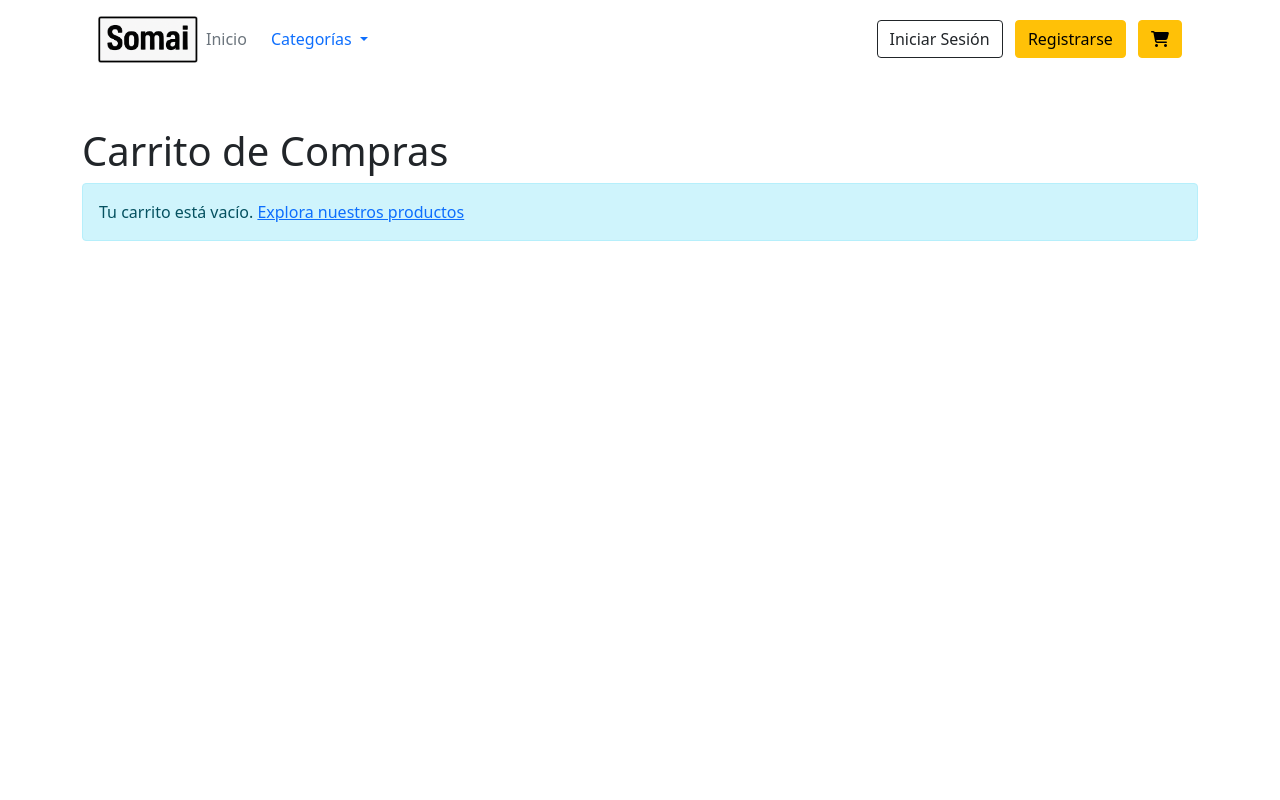
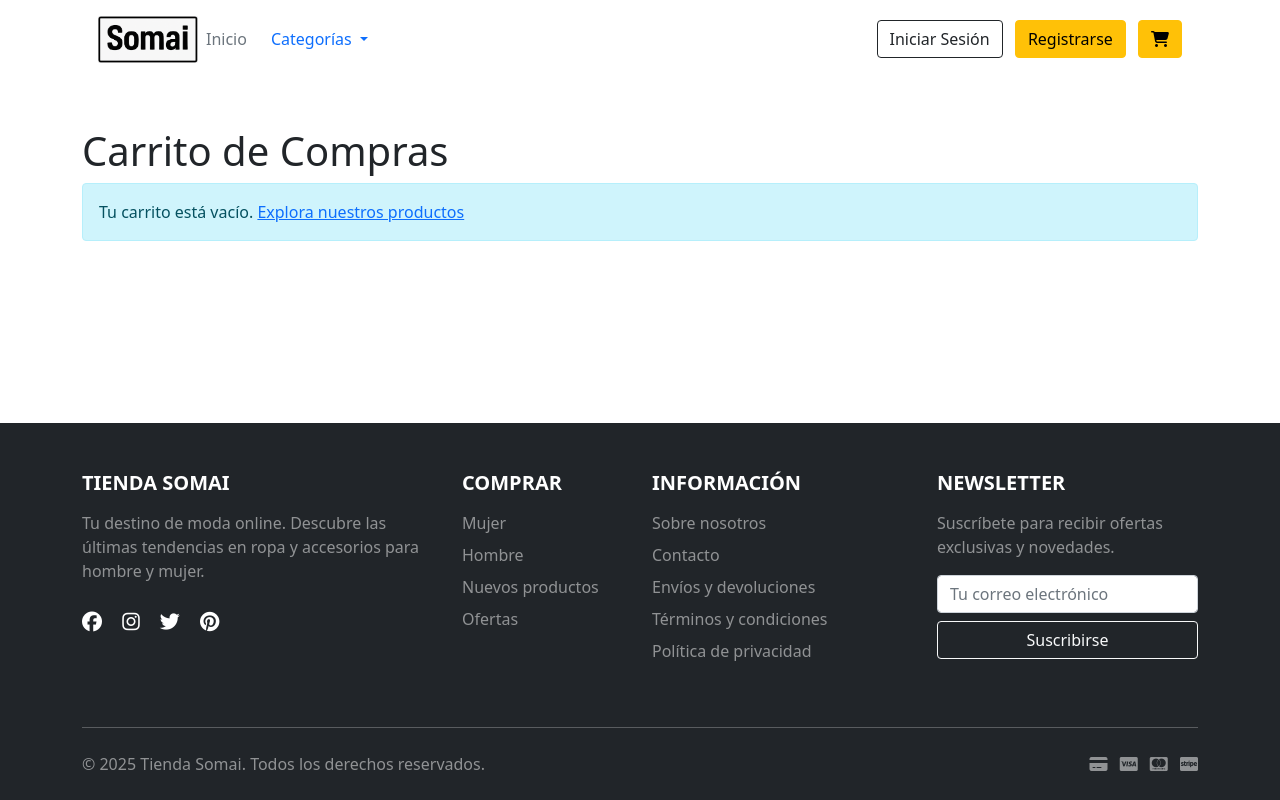
Before and after one commit to Sergitxin22/Proyecto-ingenieria-web, a Django app: template ProyectoTienda/tiendaApp/templates/carrito/carrito.html in a window 1280 px wide. Run offline with Django 3.2, Linux system fonts and the light colour scheme; the template is opened without the code that fills it, so the values that code supplies are empty.

Commit message:
Crear footer

```diff
--- a/ProyectoTienda/tiendaApp/templates/base.html
+++ b/ProyectoTienda/tiendaApp/templates/base.html
@@ -9,7 +9,26 @@
     <link href="https://cdn.jsdelivr.net/npm/bootstrap@5.0.2/dist/css/bootstrap.min.css" rel="stylesheet"
         integrity="sha384-EVSTQN3/azprG1Anm3QDgpJLIm9Nao0Yz1ztcQTwFspd3yD65VohhpuuCOmLASjC" crossorigin="anonymous">
     <link rel="stylesheet" href="https://cdnjs.cloudflare.com/ajax/libs/font-awesome/6.5.0/css/all.min.css">
+    <style>
+        html,
+        body {
+            height: 100%;
+            margin: 0;
+        }
 
+        body {
+            display: flex;
+            flex-direction: column;
+        }
+
+        .content-wrapper {
+            flex: 1 0 auto;
+        }
+
+        footer {
+            flex-shrink: 0;
+        }
+    </style>
 </head>
 
 <body>
@@ -17,9 +36,16 @@
     {% include "components/header/header.html" %}
     {% endblock %}
 
-    {%block content %}
+    <div class="content-wrapper">
+        {%block content %}
 
+        {% endblock %}
+    </div>
+
+    {% block footer%}
+    {% include "components/footer/footer.html" %}
     {% endblock %}
+
     <script src="https://cdn.jsdelivr.net/npm/bootstrap@5.0.2/dist/js/bootstrap.bundle.min.js"
         integrity="sha384-MrcW6ZMFYlzcLA8Nl+NtUVF0sA7MsXsP1UyJoMp4YLEuNSfAP+JcXn/tWtIaxVXM"
         crossorigin="anonymous"></script>
--- /dev/null
+++ b/ProyectoTienda/tiendaApp/templates/components/footer/footer.html
@@ -0,0 +1,103 @@
+{% load static %}
+<footer class="bg-dark text-white pt-5 pb-4">
+    <div class="container">
+        <div class="row">
+            <!-- Columna 1: Información de la tienda -->
+            <div class="col-lg-4 col-md-6 mb-4">
+                <h5 class="text-uppercase mb-3 fw-bold">Tienda Somai</h5>
+                <p class="text-white-50">
+                    Tu destino de moda online. Descubre las últimas tendencias en ropa y accesorios para hombre y mujer.
+                </p>
+                <div class="mt-4">
+                    <a href="#" class="text-white me-3 fs-5"><i class="fab fa-facebook"></i></a>
+                    <a href="#" class="text-white me-3 fs-5"><i class="fab fa-instagram"></i></a>
+                    <a href="#" class="text-white me-3 fs-5"><i class="fab fa-twitter"></i></a>
+                    <a href="#" class="text-white fs-5"><i class="fab fa-pinterest"></i></a>
+                </div>
+            </div>
+
+            <!-- Columna 2: Enlaces rápidos -->
+            <div class="col-lg-2 col-md-6 mb-4">
+                <h5 class="text-uppercase mb-3 fw-bold">Comprar</h5>
+                <ul class="list-unstyled">
+                    <li class="mb-2">
+                        <a href="/categorias/1" class="text-white-50 text-decoration-none">Mujer</a>
+                    </li>
+                    <li class="mb-2">
+                        <a href="/categorias/2" class="text-white-50 text-decoration-none">Hombre</a>
+                    </li>
+                    <li class="mb-2">
+                        <a href="#" class="text-white-50 text-decoration-none">Nuevos productos</a>
+                    </li>
+                    <li class="mb-2">
+                        <a href="#" class="text-white-50 text-decoration-none">Ofertas</a>
+                    </li>
+                </ul>
+            </div>
+
+            <!-- Columna 3: Información -->
+            <div class="col-lg-3 col-md-6 mb-4">
+                <h5 class="text-uppercase mb-3 fw-bold">Información</h5>
+                <ul class="list-unstyled">
+                    <li class="mb-2">
+                        <a href="#" class="text-white-50 text-decoration-none">Sobre nosotros</a>
+                    </li>
+                    <li class="mb-2">
+                        <a href="#" class="text-white-50 text-decoration-none">Contacto</a>
+                    </li>
+                    <li class="mb-2">
+                        <a href="#" class="text-white-50 text-decoration-none">Envíos y devoluciones</a>
+                    </li>
+                    <li class="mb-2">
+                        <a href="#" class="text-white-50 text-decoration-none">Términos y condiciones</a>
+                    </li>
+                    <li class="mb-2">
+                        <a href="#" class="text-white-50 text-decoration-none">Política de privacidad</a>
+                    </li>
+                </ul>
+            </div>
+
+            <!-- Columna 4: Newsletter -->
+            <div class="col-lg-3 col-md-6 mb-4">
+                <h5 class="text-uppercase mb-3 fw-bold">Newsletter</h5>
+                <p class="text-white-50 mb-3">Suscríbete para recibir ofertas exclusivas y novedades.</p>
+                <form class="d-flex flex-column">
+                    <input type="email" class="form-control mb-2" placeholder="Tu correo electrónico" required>
+                    <button type="submit" class="btn btn-outline-light">Suscribirse</button>
+                </form>
+            </div>
+        </div>
+
+        <!-- Línea divisoria -->
+        <hr class="bg-white-50 my-4">
+
+        <!-- Copyright -->
+        <div class="row">
+            <div class="col-md-6 text-center text-md-start">
+                <p class="text-white-50 mb-0">
+                    © 2025 Tienda Somai. Todos los derechos reservados.
+                </p>
+            </div>
+            <div class="col-md-6 text-center text-md-end">
+                <p class="text-white-50 mb-0">
+                    <i class="fas fa-credit-card me-2"></i>
+                    <i class="fab fa-cc-visa me-2"></i>
+                    <i class="fab fa-cc-mastercard me-2"></i>
+                    <i class="fab fa-cc-stripe"></i>
+                </p>
+            </div>
+        </div>
+    </div>
+</footer>
+
+<style>
+    footer a:hover {
+        color: #ffffff !important;
+        transition: color 0.3s ease;
+    }
+
+    footer .btn-outline-light:hover {
+        background-color: #ffffff;
+        color: #212529;
+    }
+</style>
```
